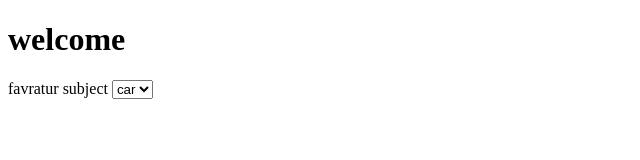
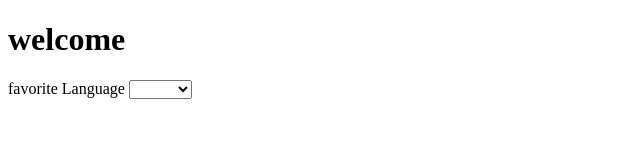
Before and after one commit to Utkarsh-Gangwar/LoginAndRegister, a plain HTML site: page login.html in a window 1280 px wide. Shown: the full height of the page, 0-640 px from the left. Drawn offline with Linux system fonts and the light colour scheme.

Commit message:
Update login.html

```diff
--- a/login.html
+++ b/login.html
@@ -9,9 +9,12 @@
 <body>
     <div>
         <p><h1>welcome</h1></p>
-        <label for="favSub"> favratur subject</label>
+        <label for="favSub"> favorite Language</label>
         <select name="" id="favSub">
-            <option value="">car</option>
+            <option value=""></option>
+            <option value="">java</option>
+            <option value="">python</option>
+            <option value="">c++</option>
         </select>
     </div>
 
```
